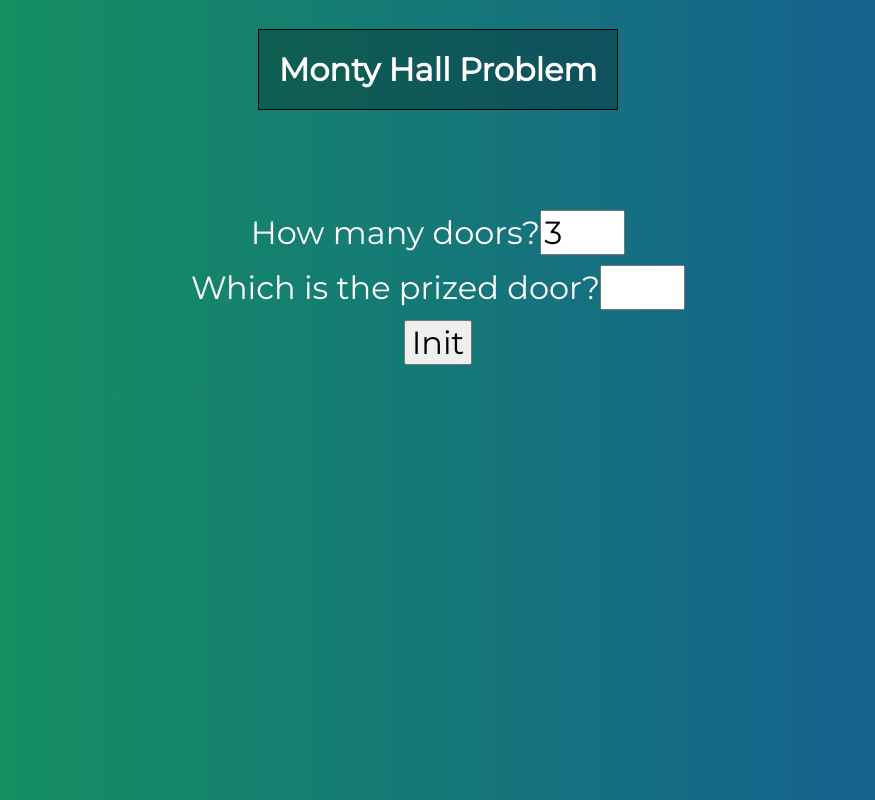
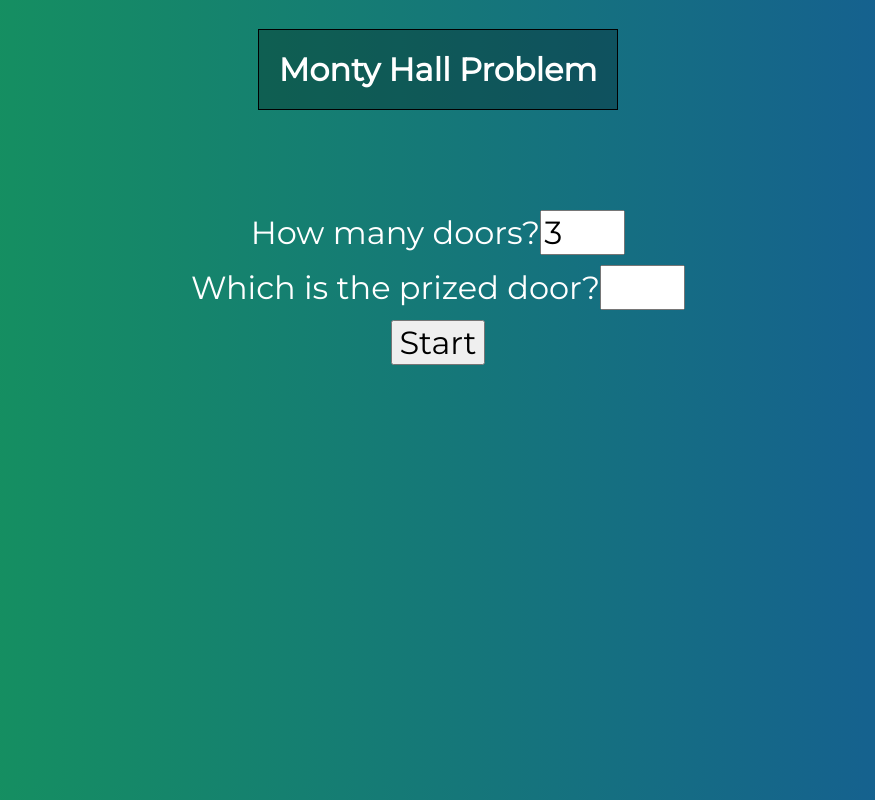
Before and after one commit to brenomachadodomonte/vue_monty_hall, a Vue app: page / in a window 1280 px wide. Shown: the whole page, without its empty margins (202-1077 px from the left). Built offline with nearby package versions, Linux system fonts and the light colour scheme.

Commit message:
Change button name

```diff
--- a/src/App.vue
+++ b/src/App.vue
@@ -10,7 +10,7 @@
         <label for="selectedPort">Which is the prized door?</label>
         <input type="text" id="selectedPort" size="3" v-model.number="selectedPort">
       </div>
-      <button v-if="!started" @click="started = true">Init</button>
+      <button v-if="!started" @click="started = true">Start</button>
       <button v-if="started" @click="started = false">Restart</button>
     </div>
     <div class="doors" v-if="started">
```
